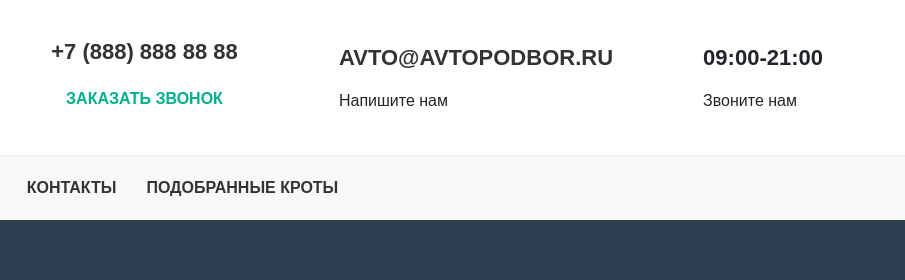
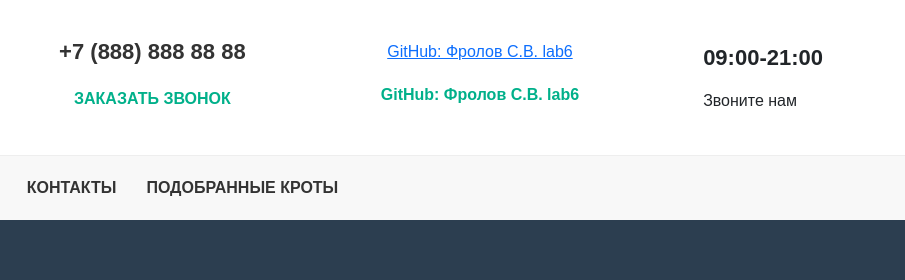
Before and after one commit to svfrolov/XML, a website: page index.html in a window 1280 px wide. Shown: the top 280 px of the page, 375-1280 px from the left. Drawn offline with nearby package versions, Linux system fonts and the light colour scheme.

Commit message:
Добавлены файлы в проект

```diff
--- a/index.html
+++ b/index.html
@@ -39,10 +39,11 @@
         </div>
         <button class="call-back-btn">ЗАКАЗАТЬ ЗВОНОК</button>
       </div>
-      <div class="email">
-        <a href="mailto:avto@frolovavto.ru">AVTO@AVTOPODBOR.RU</a>
-        <br>
-        <span>Напишите нам</span>
+      <div class="phone-block">
+        <div class="github-link">
+          <a href="https://github.com/svfrolov/XML/tree/lab6">GitHub: Фролов С.В. lab6</a>
+        </div>
+        <button class="call-back-btn" onclick="window.location.href='https://github.com/svfrolov/XML/tree/lab6'">GitHub: Фролов С.В. lab6</button>
       </div>
       <div class="email">
         <a>09:00-21:00</a>
```
